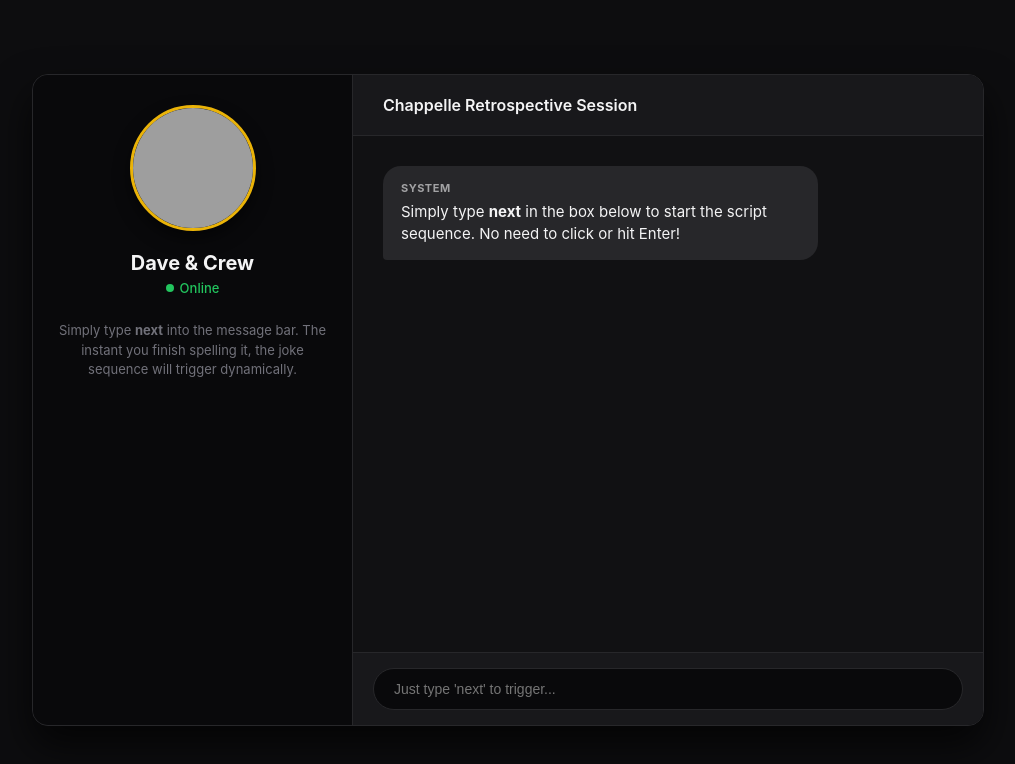
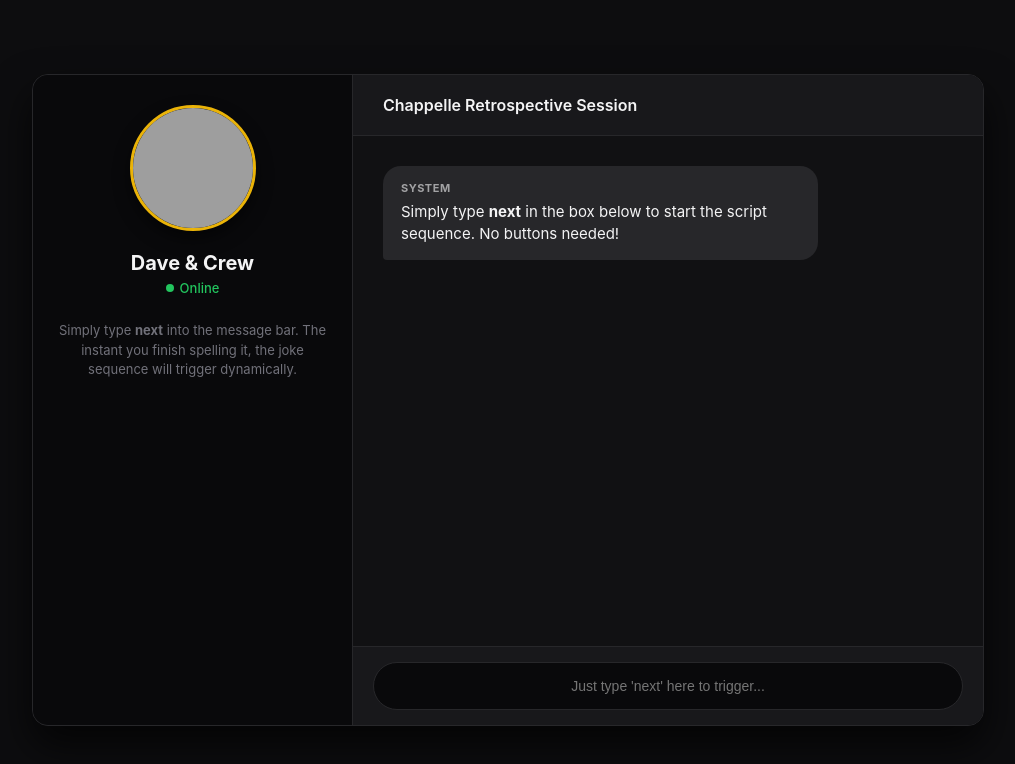
Before and after one commit to jamesbsincere1-cyber/My-ai-bot, a plain HTML site: page index.html in a window 1280 px wide. Shown: the whole page, without its empty margins (132-1147 px from the left). Drawn offline with Linux system fonts and the light colour scheme; grey boxes are pictures that could not be loaded.

Commit message:
Update index.html

```diff
--- a/index.html
+++ b/index.html
@@ -162,17 +162,17 @@
             background-color: #18181b;
             border-top: 1px solid #27272a;
             display: flex;
-            gap: 10px;
         }
         input {
             flex: 1;
             background-color: #09090b;
             border: 1px solid #27272a;
             border-radius: 9999px;
-            padding: 12px 20px;
+            padding: 15px 25px;
             color: #f4f4f5;
             font-size: 14px;
             outline: none;
+            text-align: center;
         }
         input:focus { border-color: #eab308; }
 
@@ -203,12 +203,12 @@
             <div class="msg-row incoming">
                 <div class="msg-bubble">
                     <span class="msg-sender">System</span>
-                    Simply type <strong>next</strong> in the box below to start the script sequence. No need to click or hit Enter!
+                    Simply type <strong>next</strong> in the box below to start the script sequence. No buttons needed!
                 </div>
             </div>
         </div>
         <div class="chat-footer">
-            <input type="text" id="chatInput" placeholder="Just type 'next' to trigger..." oninput="checkAutomaticTrigger()">
+            <input type="text" id="chatInput" placeholder="Just type 'next' here to trigger..." oninput="checkAutomaticTrigger()">
         </div>
     </div>
 </div>
```
